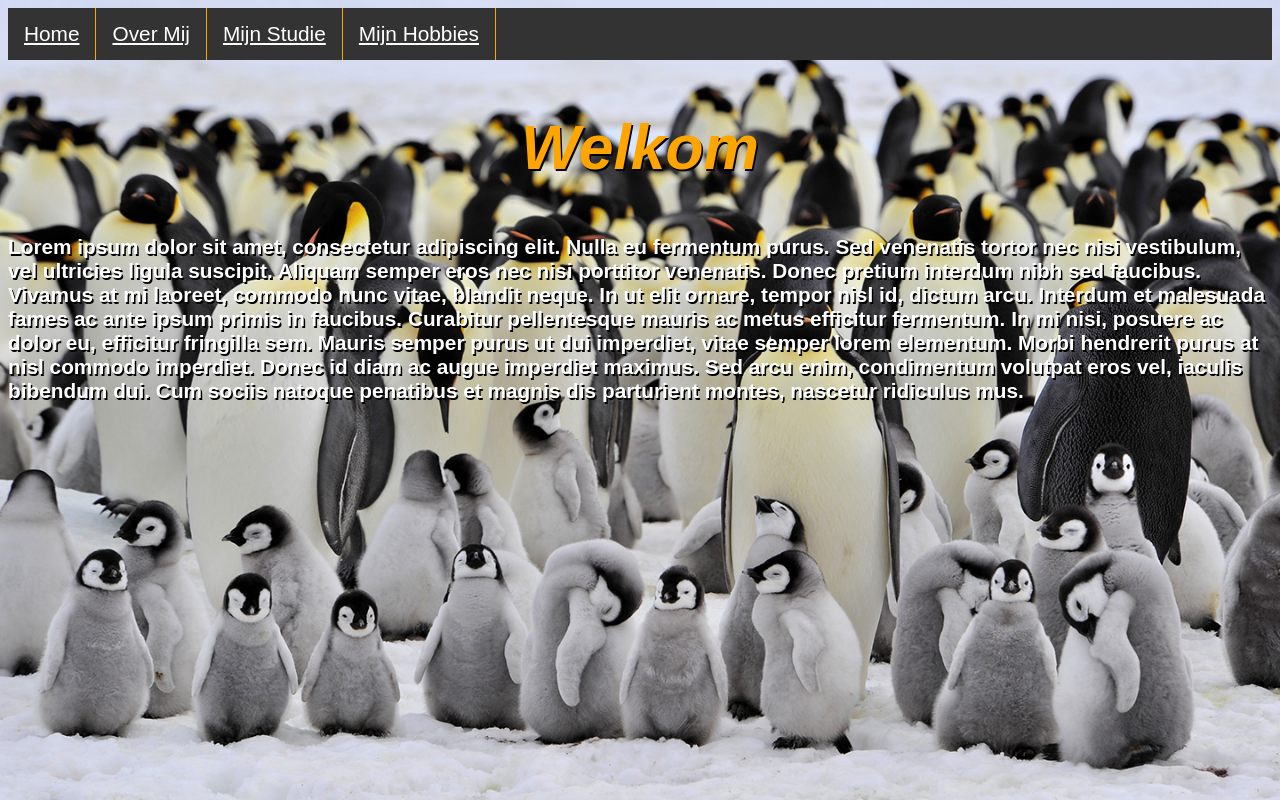
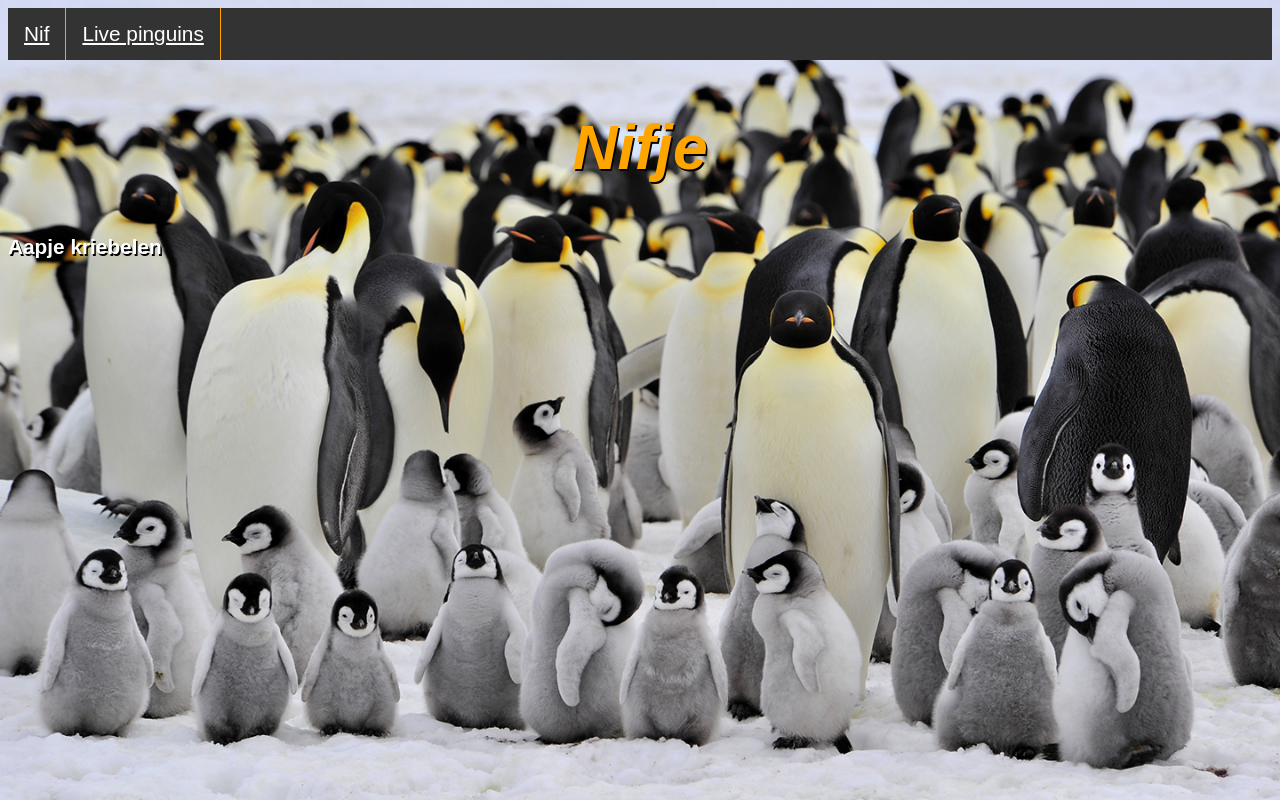
Before and after one commit to kaibruijn/kaibruijn.github.io, a plain HTML site: page index.html in a window 1280 px wide. Drawn offline with Linux system fonts and the light colour scheme.

Commit message:
Update index.html

```diff
--- a/index.html
+++ b/index.html
@@ -8,15 +8,13 @@ NFFE!
 </head>
 <body>
 <ul>
-    <li><a href="index.html">Home</a></li>
-    <li><a href="overmij.html">Over Mij</a></li>
-    <li><a href="mijnstudie.html">Mijn Studie</a></li>
-    <li><a href="mijnhobbies.html">Mijn Hobbies</a></li>
+    <li><a href="index.html">Nif</a></li>
+    <li><a href="https://explore.org/livecams/birds/live-penguin-cam-2">Live pinguins</a></li>
+
 </ul>
 <section>
-    <h1>Welkom</h1>
-
-<p>Lorem ipsum dolor sit amet, consectetur adipiscing elit. Nulla eu fermentum purus. Sed venenatis tortor nec nisi vestibulum, vel ultricies ligula suscipit. Aliquam semper eros nec nisi porttitor venenatis. Donec pretium interdum nibh sed faucibus. Vivamus at mi laoreet, commodo nunc vitae, blandit neque. In ut elit ornare, tempor nisl id, dictum arcu. Interdum et malesuada fames ac ante ipsum primis in faucibus. Curabitur pellentesque mauris ac metus efficitur fermentum. In mi nisi, posuere ac dolor eu, efficitur fringilla sem. Mauris semper purus ut dui imperdiet, vitae semper lorem elementum. Morbi hendrerit purus at nisl commodo imperdiet. Donec id diam ac augue imperdiet maximus. Sed arcu enim, condimentum volutpat eros vel, iaculis bibendum dui. Cum sociis natoque penatibus et magnis dis parturient montes, nascetur ridiculus mus.</p>
+<h1>Nifje</h1>
+<p>Aapje kriebelen</p>
 </section>
 </body>
 </html>
```
